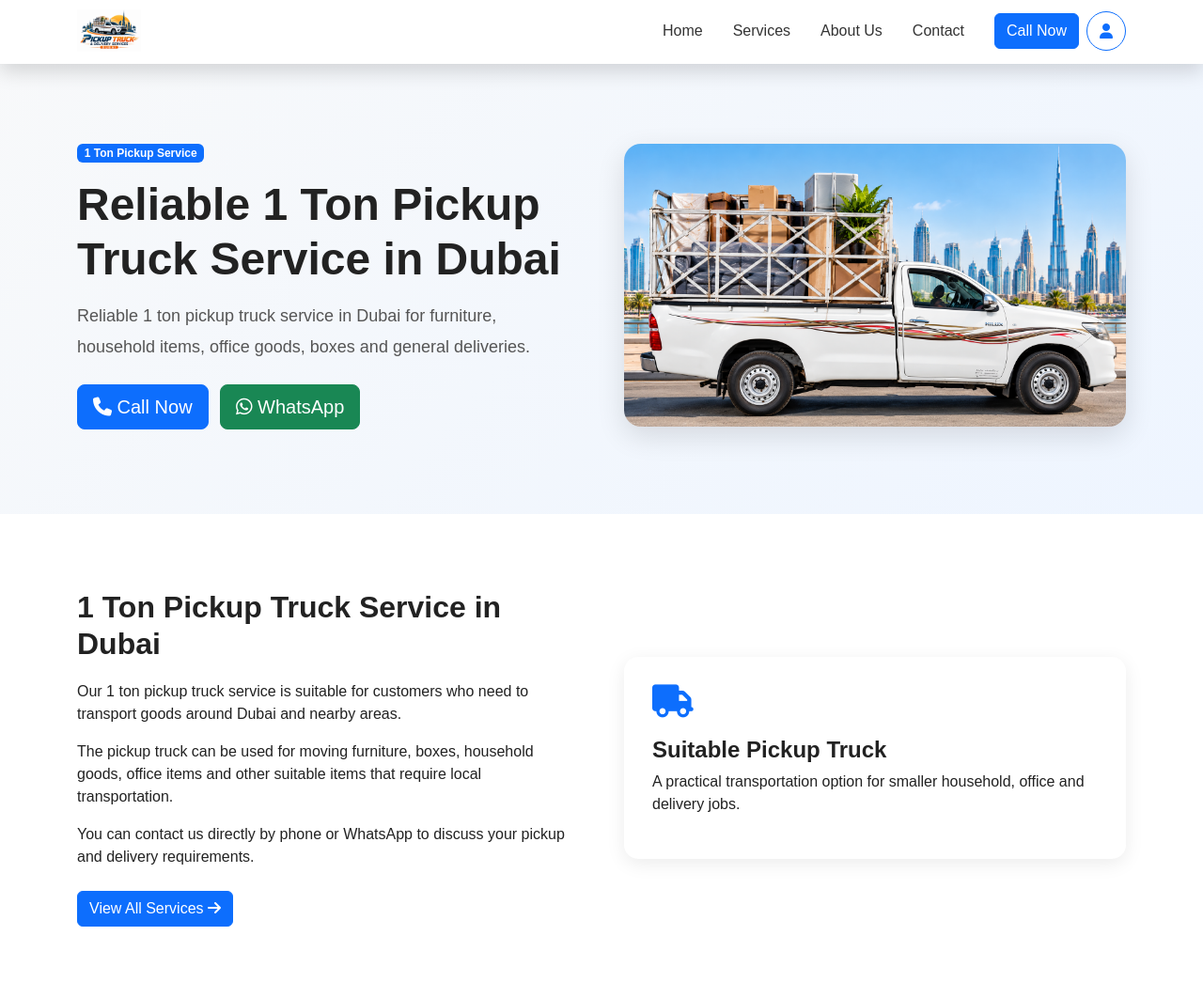
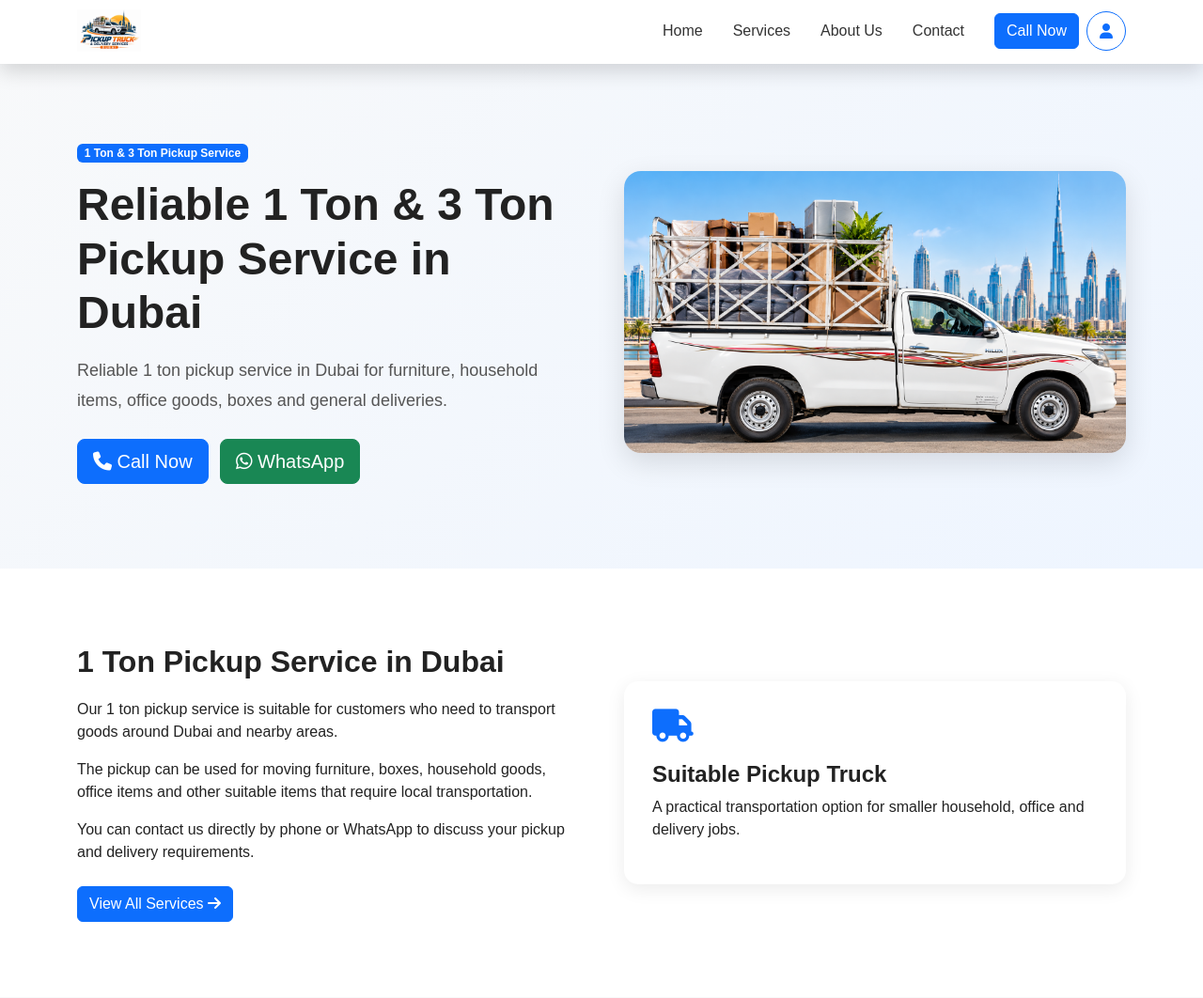
Before and after one commit to GhulamMurtaza512/Pickup-Truck-Website, a Django app: page /services/1-ton-pickup-dubai/ in a window 1280 px wide. Shown: the top 1062 px of the page at 94% size. Run offline with Django 5.2, Linux system fonts and the light colour scheme.

Commit message:
Improve website

```diff
--- a/website/templates/website/base.html
+++ b/website/templates/website/base.html
@@ -94,7 +94,7 @@
             <a class="navbar-brand fw-bold" href="/">
                 <img
     src="{% static 'website/images/logo1.png' %}"
-    alt="Dubai Truck Services - Pickup Truck & Delivery Services"
+    alt="Dubai Truck Services - Pickup & Delivery Services"
 >
             </a>
 
@@ -202,11 +202,11 @@
                 <div class="footer-left">
 
                     <h4>
-                        Dubai Truck Services
+                        Dubai Pickup Services
                     </h4>
 
                     <p>
-                        Pickup truck, delivery and labour services
+                        Pickup, delivery and labour services
                         across Dubai.
                     </p>
 
@@ -296,7 +296,7 @@
             <div class="footer-bottom">
 
                 <p>
-                    © {% now "Y" %} Dubai Truck Services.
+                    © {% now "Y" %} Dubai Pickup Services.
                     All Rights Reserved.
                 </p>
 
--- a/website/templates/website/service_1ton.html
+++ b/website/templates/website/service_1ton.html
@@ -2,10 +2,10 @@
 {% load static %}
 
 {% block title %}
-1 Ton Pickup Truck Services in Dubai | Pickup Truck Dubai
+1 Ton & 3 Ton Pickup Services in Dubai | Pickup  Dubai
 {% endblock %}
 {% block meta_description %}
-1 ton pickup truck service in Dubai for furniture, household goods, office items, boxes, local deliveries and shifting. Contact us by phone or WhatsApp.
+1 ton pickup service in Dubai for furniture, household goods, office items, boxes, local deliveries and shifting. Contact us by phone or WhatsApp.
 {% endblock %}
 {% block extra_css %}
 <style>
@@ -131,15 +131,15 @@
             <div class="col-lg-6">
 
                 <span class="badge bg-primary mb-3">
-                    1 Ton Pickup Service
+                    1 Ton & 3 Ton Pickup Service
                 </span>
 
                 <h1>
-                   Reliable 1 Ton Pickup Truck Service in Dubai
+                   Reliable 1 Ton & 3 Ton Pickup Service in Dubai
                 </h1>
 
                 <p class="mt-3">
-                    Reliable 1 ton pickup truck service in Dubai for
+                    Reliable 1 ton pickup service in Dubai for
                     furniture, household items, office goods, boxes
                     and general deliveries.
                 </p>
@@ -185,17 +185,17 @@
             <div class="col-lg-6">
 
                 <h2 class="section-title">
-                    1 Ton Pickup Truck Service in Dubai
+                    1 Ton Pickup Service in Dubai
                 </h2>
 
                 <p>
-                    Our 1 ton pickup truck service is suitable for
+                    Our 1 ton pickup service is suitable for
                     customers who need to transport goods around Dubai
                     and nearby areas.
                 </p>
 
                 <p>
-                    The pickup truck can be used for moving furniture,
+                    The pickup can be used for moving furniture,
                     boxes, household goods, office items and other
                     suitable items that require local transportation.
                 </p>
@@ -493,7 +493,7 @@
         <div class="text-center mb-5">
 
             <h2 class="section-title">
-                Why Use Our 1 Ton Pickup Service?
+                Why Use Our Pickup Service?
             </h2>
 
         </div>
@@ -574,7 +574,7 @@
         <div class="faq-item">
 
             <h5>
-                What is your 1 ton pickup service used for?
+                What is your 1T & 3T pickup service used for?
             </h5>
 
             <p>
@@ -587,7 +587,7 @@
         <div class="faq-item">
 
             <h5>
-                How can I book a 1 ton pickup?
+                How can I book a 1T & 3T  pickup?
             </h5>
 
             <p>
@@ -622,13 +622,12 @@
     <div class="container text-center">
 
         <h2 class="mb-3">
-            Need a 1 Ton Pickup Truck in Dubai?
+            Need a 1T & 3T Pickup and Labour service in Dubai?
         </h2>
 
         <p class="mb-4">
             Contact us today with your pickup and delivery details.
         </p>
-
         <a href="tel:+971588462189"
            class="btn btn-light btn-lg me-2">
             <i class="fa-solid fa-phone"></i>
```
Also changed, not shown: website/templates/website/about.html (+9 -9 lines), website/templates/website/home.html (+8 -8 lines), website/templates/website/service_delivery.html (+5 -5 lines), website/templates/website/services.html (+7 -7 lines).
